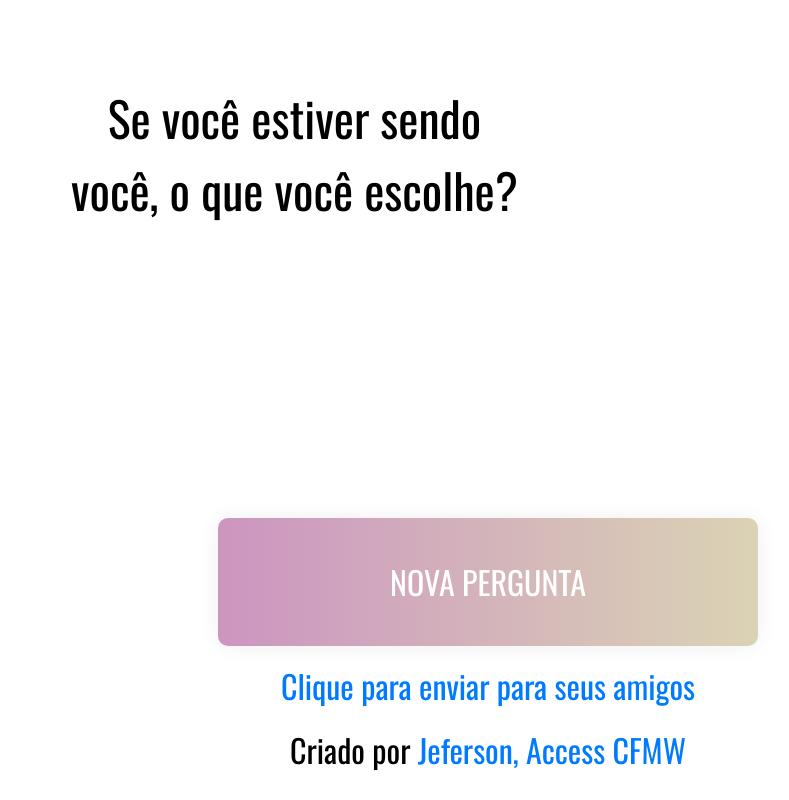
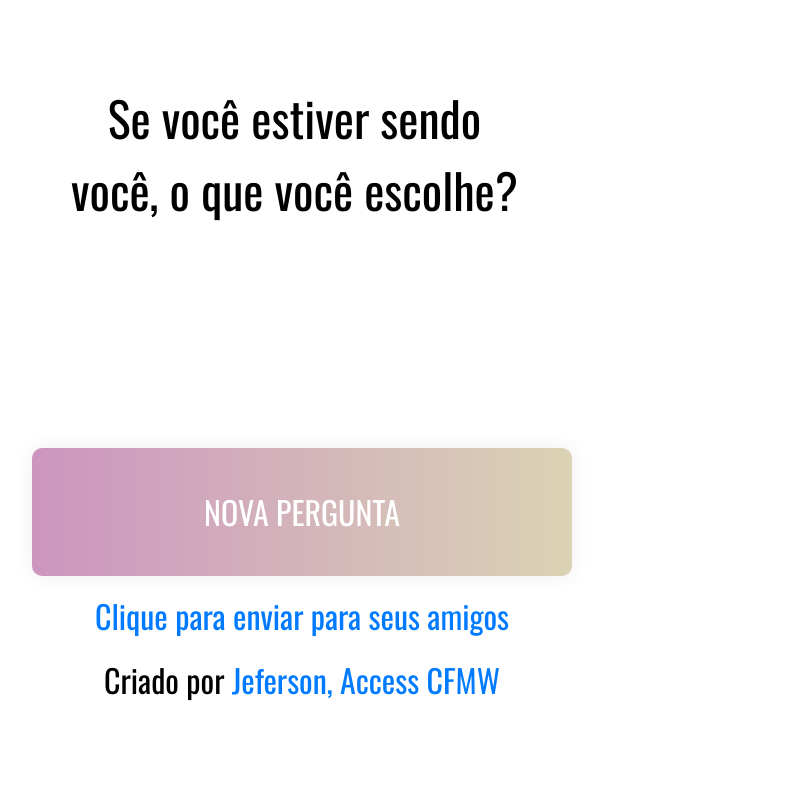
Before and after one commit to cfmwjefersonbraun/perguntas, a plain HTML site: page index.html in a window 1280 px wide. Shown: the whole page, without its empty margins (338-1127 px from the left). Drawn offline with nearby package versions, Linux system fonts and the light colour scheme.

Commit message:
Better positions CSS

```diff
--- a/style.css
+++ b/style.css
@@ -56,8 +56,5 @@ body {
 }
 
 .base {
-    position: fixed;
-    bottom: 10px;
-    right: 20%;
-    left: 20%;
+    bottom: 10%;
 }
```
